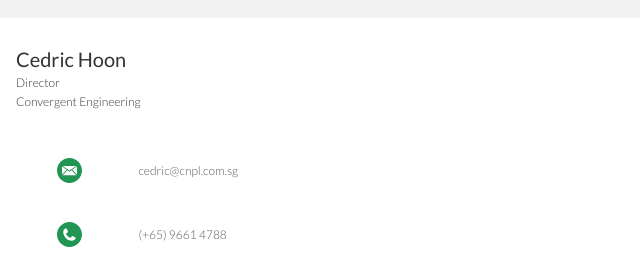
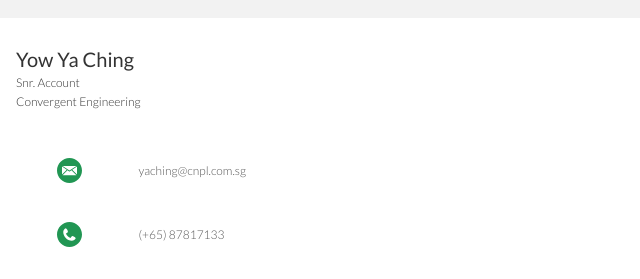
Before and after one commit to wingingful/yaching-cepl, a plain HTML site: page index.html in a window 1280 px wide. Shown: the part 222-501 px from the top of the page, 0-640 px from the left. Drawn offline with Linux system fonts and the light colour scheme; a web font is replaced by a local one.

Commit message:
Update index.html

```diff
--- a/index.html
+++ b/index.html
@@ -25,8 +25,8 @@
 		<div class="container">
 			<div class="row name-title-company">
 				<div class="col is-6">
-					<p class="text-name">Cedric Hoon</p>
-					<p class="text-title-company">Director</p>
+					<p class="text-name">Yow Ya Ching</p>
+					<p class="text-title-company">Snr. Account</p>
 					<p class="text-title-company">Convergent Engineering</p>
 				</div>
 				<div class="col">
@@ -37,14 +37,14 @@
 	</section>
 
 	<section class="bg-color-white secondary-info">
-		<a href="mailto:cedric@cnpl.com.sg">
+		<a href="mailto:yaching@cnpl.com.sg">
 			<div class="container">
 				<div class="row detail">
 					<div class="col">
 						<img src="assets/icon-email.svg" alt="Email Icon"">
 					</div>
 					<div class="col is-8">
-						<p class="text-detail">cedric@cnpl.com.sg</p>
+						<p class="text-detail">yaching@cnpl.com.sg</p>
 					</div>
 					<div class="col">
 						<img src="assets/right-arrow.svg" alt="Right Arrow" height="50%" width="40%">
@@ -55,14 +55,14 @@
 	</section>
 
 	<section class="bg-color-white secondary-info">
-		<a href="tel:+659661 4788">
+		<a href="tel:+658781 7133">
 			<div class="container">
 				<div class="row detail">
 					<div class="col">
 						<img src="assets/icon-phone.svg" alt="Phone Icon"">
 					</div>
 					<div class="col is-8">
-						<p class="text-detail">(+65) 9661 4788</p>
+						<p class="text-detail">(+65) 87817133</p>
 					</div>
 					<div class="col">
 						<img src="assets/right-arrow.svg" alt="Right Arrow" height="50%" width="40%">
```
